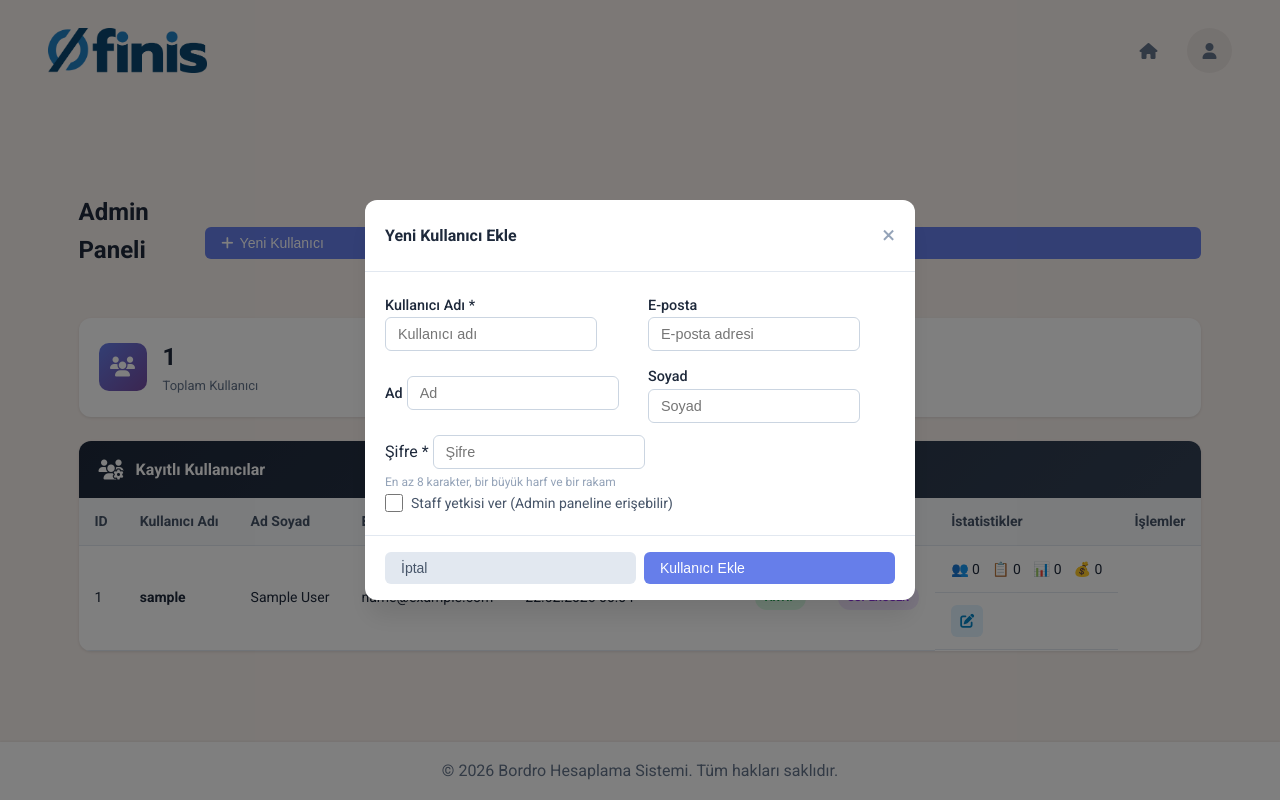
After one commit to Uur2001/bordro_sistemi, a Django app: page /admin-panel/ in a window 1280 px wide, after a click on "Yeni Kullanıcı". The commit adds this page. Run offline with Django 5.2, Linux system fonts and the light colour scheme; the visitor is signed in with stand-in values (Sample User, id 1); data comes from the database, SQL or seed files in the repository; data that the repository does not hold is empty.

Commit message:
Admin paneli eklendi.

```diff
--- a/bordro_app/urls.py
+++ b/bordro_app/urls.py
@@ -29,4 +29,8 @@ urlpatterns = [
     path('profil/', views.profil, name='profil'),
     path('api/profil/guncelle/', views.profil_guncelle, name='profil_guncelle'),
     path('api/sifre-degistir/', views.sifre_degistir, name='sifre_degistir'),
+    path('admin-panel/', views.admin_panel, name='admin_panel'),
+    path('api/admin/kullanici/ekle/', views.admin_kullanici_ekle, name='admin_kullanici_ekle'),
+    path('api/admin/kullanici/<int:user_id>/guncelle/', views.admin_kullanici_guncelle, name='admin_kullanici_guncelle'),
+    path('api/admin/kullanici/<int:user_id>/sil/', views.admin_kullanici_sil, name='admin_kullanici_sil'),
 ]
--- a/bordro_app/views.py
+++ b/bordro_app/views.py
@@ -14,6 +14,7 @@ from django.contrib.auth.models import User
 from django.contrib.auth.decorators import login_required
 from django.shortcuts import redirect
 from .exports import create_aylik_bordro_excel, create_yillik_bordro_excel, create_tazminat_excel
+from django.contrib.admin.views.decorators import staff_member_required
 
 
 def home(request):
@@ -879,3 +880,171 @@ def sifre_degistir(request):
 
     except Exception as e:
         return JsonResponse({'success': False, 'error': str(e)}, status=500)
+
+
+@staff_member_required(login_url='giris')
+def admin_panel(request):
+    """Admin paneli - Kullanıcı yönetimi"""
+
+    # Tüm kullanıcıları getir
+    kullanicilar = User.objects.all().order_by('-date_joined')
+
+    # Her kullanıcı için istatistik hesapla
+    kullanici_listesi = []
+    for user in kullanicilar:
+        kullanici_listesi.append({
+            'user': user,
+            'calisan_sayisi': Calisan.objects.filter(user=user, aktif=True).count(),
+            'aylik_bordro': AylikBordro.objects.filter(user=user).count(),
+            'yillik_bordro': YillikBordro.objects.filter(user=user).count(),
+            'tazminat': Tazminat.objects.filter(user=user).count(),
+        })
+
+    context = {
+        'active_page': 'admin_panel',
+        'kullanicilar': kullanici_listesi,
+        'toplam_kullanici': kullanicilar.count(),
+    }
+
+    return render(request, 'admin_panel.html', context)
+
+
+@csrf_exempt
+@staff_member_required(login_url='giris')
+def admin_kullanici_ekle(request):
+    """Yeni kullanıcı ekle"""
+    if request.method != 'POST':
+        return JsonResponse({'success': False, 'error': 'Sadece POST metodu kabul edilir'}, status=405)
+
+    try:
+        data = json.loads(request.body)
+
+        username = data.get('username', '').strip()
+        email = data.get('email', '').strip()
+        password = data.get('password', '')
+        first_name = data.get('first_name', '').strip()
+        last_name = data.get('last_name', '').strip()
+        is_staff = data.get('is_staff', False)
+
+        # Validasyonlar
+        if not username:
+            return JsonResponse({'success': False, 'error': 'Kullanıcı adı zorunludur!'}, status=400)
+
+        if User.objects.filter(username=username).exists():
+            return JsonResponse({'success': False, 'error': 'Bu kullanıcı adı zaten mevcut!'}, status=400)
+
+        if email and User.objects.filter(email=email).exists():
+            return JsonResponse({'success': False, 'error': 'Bu e-posta zaten kullanılıyor!'}, status=400)
+
+        if len(password) < 8:
+            return JsonResponse({'success': False, 'error': 'Şifre en az 8 karakter olmalı!'}, status=400)
+
+        if not any(c.isupper() for c in password):
+            return JsonResponse({'success': False, 'error': 'Şifre en az bir büyük harf içermeli!'}, status=400)
+
+        if not any(c.isdigit() for c in password):
+            return JsonResponse({'success': False, 'error': 'Şifre en az bir rakam içermeli!'}, status=400)
+
+        # Kullanıcı oluştur
+        user = User.objects.create_user(
+            username=username,
+            email=email,
+            password=password,
+            first_name=first_name,
+            last_name=last_name,
+        )
+        user.is_staff = is_staff
+        user.save()
+
+        return JsonResponse({
+            'success': True,
+            'message': f'"{username}" kullanıcısı başarıyla oluşturuldu!',
+            'user_id': user.id
+        })
+
+    except Exception as e:
+        return JsonResponse({'success': False, 'error': str(e)}, status=500)
+
+
+@csrf_exempt
+@staff_member_required(login_url='giris')
+def admin_kullanici_guncelle(request, user_id):
+    """Kullanıcı bilgilerini güncelle"""
+    if request.method != 'POST':
+        return JsonResponse({'success': False, 'error': 'Sadece POST metodu kabul edilir'}, status=405)
+
+    try:
+        user = User.objects.filter(id=user_id).first()
+        if not user:
+            return JsonResponse({'success': False, 'error': 'Kullanıcı bulunamadı!'}, status=404)
+
+        data = json.loads(request.body)
+
+        # Bilgileri güncelle
+        if 'first_name' in data:
+            user.first_name = data['first_name'].strip()
+        if 'last_name' in data:
+            user.last_name = data['last_name'].strip()
+        if 'email' in data:
+            new_email = data['email'].strip()
+            if new_email and new_email != user.email:
+                if User.objects.filter(email=new_email).exclude(id=user_id).exists():
+                    return JsonResponse({'success': False, 'error': 'Bu e-posta zaten kullanılıyor!'}, status=400)
+                user.email = new_email
+        if 'is_active' in data:
+            user.is_active = data['is_active']
+        if 'is_staff' in data:
+            user.is_staff = data['is_staff']
+
+        # Şifre değişikliği (opsiyonel)
+        if data.get('password'):
+            password = data['password']
+            if len(password) < 8:
+                return JsonResponse({'success': False, 'error': 'Şifre en az 8 karakter olmalı!'}, status=400)
+            if not any(c.isupper() for c in password):
+                return JsonResponse({'success': False, 'error': 'Şifre en az bir büyük harf içermeli!'}, status=400)
+            if not any(c.isdigit() for c in password):
+                return JsonResponse({'success': False, 'error': 'Şifre en az bir rakam içermeli!'}, status=400)
+            user.set_password(password)
+
+        user.save()
+
+        return JsonResponse({
+            'success': True,
+            'message': f'"{user.username}" kullanıcısı güncellendi!'
+        })
+
+    except Exception as e:
+        return JsonResponse({'success': False, 'error': str(e)}, status=500)
+
+
+@csrf_exempt
+@staff_member_required(login_url='giris')
+def admin_kullanici_sil(request, user_id):
+    """Kullanıcıyı sil"""
+    if request.method != 'POST':
+        return JsonResponse({'success': False, 'error': 'Sadece POST metodu kabul edilir'}, status=405)
+
+    try:
+        user = User.objects.filter(id=user_id).first()
+        if not user:
+            return JsonResponse({'success': False, 'error': 'Kullanıcı bulunamadı!'}, status=404)
+
+        # Kendini silmeye çalışıyorsa engelle
+        if user.id == request.user.id:
+            return JsonResponse({'success': False, 'error': 'Kendinizi silemezsiniz!'}, status=400)
+
+        # Superuser'ı silmeye çalışıyorsa engelle
+        if user.is_superuser:
+            return JsonResponse({'success': False, 'error': 'Superuser silinemez!'}, status=400)
+
+        username = user.username
+        user.delete()
+
+        return JsonResponse({
+            'success': True,
+            'message': f'"{username}" kullanıcısı silindi!'
+        })
+
+    except Exception as e:
+        return JsonResponse({'success': False, 'error': str(e)}, status=500)
--- a/static/css/style.css
+++ b/static/css/style.css
@@ -3010,3 +3010,129 @@ footer p {
         grid-template-columns: 1fr;
     }
 }
+
+.admin-container {
+    max-width: 1400px;
+    margin: 0 auto;
+    padding: 20px;
+}
+
+.admin-header {
+    display: flex;
+    justify-content: space-between;
+    align-items: center;
+    margin-bottom: 24px;
+}
+
+.admin-card {
+    background: white;
+    border-radius: 12px;
+    box-shadow: 0 1px 3px rgba(0,0,0,0.1);
+    overflow: hidden;
+}
+
+.admin-card-header {
+    background: linear-gradient(135deg, #1e293b 0%, #334155 100%);
+    color: white;
+    padding: 16px 20px;
+    display: flex;
+    align-items: center;
+    gap: 12px;
+}
+
+.admin-card-header i {
+    font-size: 20px;
+}
+
+.admin-card-header h3 {
+    margin: 0;
+    font-size: 16px;
+    font-weight: 600;
+}
+
+.badge {
+    display: inline-block;
+    padding: 4px 10px;
+    border-radius: 12px;
+    font-size: 11px;
+    font-weight: 600;
+    text-transform: uppercase;
+}
+
+.badge-success {
+    background: #dcfce7;
+    color: #16a34a;
+}
+
+.badge-danger {
+    background: #fee2e2;
+    color: #dc2626;
+}
+
+.badge-blue {
+    background: #dbeafe;
+    color: #2563eb;
+}
+
+.badge-purple {
+    background: #f3e8ff;
+    color: #9333ea;
+}
+
+.badge-gray {
+    background: #f1f5f9;
+    color: #64748b;
+}
+
+.stats-cell {
+    display: flex;
+    gap: 12px;
+    font-size: 12px;
+}
+
+.stats-cell span {
+    cursor: help;
+}
+
+.modal-lg {
+    max-width: 550px;
+}
+
+.form-row {
+    display: grid;
+    grid-template-columns: 1fr 1fr;
+    gap: 16px;
+}
+
+.checkbox-label {
+    display: flex;
+    align-items: center;
+    gap: 8px;
+    cursor: pointer;
+    font-size: 14px;
+    color: #475569;
+}
+
+.checkbox-label input[type="checkbox"] {
+    width: 18px;
+    height: 18px;
+    cursor: pointer;
+}
+
+/* Responsive */
+@media (max-width: 768px) {
+    .admin-header {
+        flex-direction: column;
+        gap: 16px;
+        align-items: flex-start;
+    }
+
+    .form-row {
+        grid-template-columns: 1fr;
+    }
+
+    .stats-cell {
+        flex-wrap: wrap;
+        gap: 8px;
+    }
+}
--- /dev/null
+++ b/templates/admin_panel.html
@@ -0,0 +1,364 @@
+{% extends 'base.html' %}
+{% load static %}
+
+{% block title %}Admin Paneli{% endblock %}
+
+{% block content %}
+<div class="admin-container">
+    <div class="admin-header">
+        <h1 class="page-title">Admin Paneli</h1>
+        <button class="btn btn-primary" onclick="yeniKullaniciModal()">
+            <i class="fas fa-plus"></i> Yeni Kullanıcı
+        </button>
+    </div>
+
+    <!-- İstatistik Kartları -->
+    <div class="stats-row">
+        <div class="stat-card">
+            <div class="stat-icon blue"><i class="fas fa-users"></i></div>
+            <div class="stat-info">
+                <span class="stat-number">{{ toplam_kullanici }}</span>
+                <span class="stat-label">Toplam Kullanıcı</span>
+            </div>
+        </div>
+    </div>
+
+    <!-- Kullanıcı Tablosu -->
+    <div class="admin-card">
+        <div class="admin-card-header">
+            <i class="fas fa-users-cog"></i>
+            <h3>Kayıtlı Kullanıcılar</h3>
+        </div>
+        <div class="table-responsive">
+            <table class="data-table">
+                <thead>
+                    <tr>
+                        <th>ID</th>
+                        <th>Kullanıcı Adı</th>
+                        <th>Ad Soyad</th>
+                        <th>E-posta</th>
+                        <th>Kayıt Tarihi</th>
+                        <th>Son Giriş</th>
+                        <th>Durum</th>
+                        <th>Yetki</th>
+                        <th>İstatistikler</th>
+                        <th>İşlemler</th>
+                    </tr>
+                </thead>
+                <tbody>
+                    {% for item in kullanicilar %}
+                    <tr>
+                        <td>{{ item.user.id }}</td>
+                        <td><strong>{{ item.user.username }}</strong></td>
+                        <td>{{ item.user.first_name }} {{ item.user.last_name }}</td>
+                        <td>{{ item.user.email|default:"-" }}</td>
+                        <td>{{ item.user.date_joined|date:"d.m.Y H:i" }}</td>
+                        <td>{{ item.user.last_login|date:"d.m.Y H:i"|default:"-" }}</td>
+                        <td>
+                            {% if item.user.is_active %}
+                            <span class="badge badge-success">Aktif</span>
+                            {% else %}
+                            <span class="badge badge-danger">Pasif</span>
+                            {% endif %}
+                        </td>
+                        <td>
+                            {% if item.user.is_superuser %}
+                            <span class="badge badge-purple">Superuser</span>
+                            {% elif item.user.is_staff %}
+                            <span class="badge badge-blue">Staff</span>
+                            {% else %}
+                            <span class="badge badge-gray">Kullanıcı</span>
+                            {% endif %}
+                        </td>
+                        <td class="stats-cell">
+                            <span title="Çalışan">👥 {{ item.calisan_sayisi }}</span>
+                            <span title="Aylık Bordro">📋 {{ item.aylik_bordro }}</span>
+                            <span title="Yıllık Bordro">📊 {{ item.yillik_bordro }}</span>
+                            <span title="Tazminat">💰 {{ item.tazminat }}</span>
+                        </td>
+                        <td class="actions">
+                            <button class="btn-icon edit" onclick="kullaniciDuzenle({{ item.user.id }}, '{{ item.user.username }}', '{{ item.user.first_name }}', '{{ item.user.last_name }}', '{{ item.user.email }}', {{ item.user.is_active|yesno:'true,false' }}, {{ item.user.is_staff|yesno:'true,false' }})" title="Düzenle">
+                                <i class="fas fa-edit"></i>
+                            </button>
+                            {% if not item.user.is_superuser and item.user.id != request.user.id %}
+                            <button class="btn-icon delete" onclick="kullaniciSil({{ item.user.id }}, '{{ item.user.username }}')" title="Sil">
+                                <i class="fas fa-trash"></i>
+                            </button>
+                            {% endif %}
+                        </td>
+                    </tr>
+                    {% empty %}
+                    <tr>
+                        <td colspan="10" class="empty-message">Henüz kullanıcı bulunmuyor.</td>
+                    </tr>
+                    {% endfor %}
+                </tbody>
+            </table>
+        </div>
+    </div>
+</div>
+
+<!-- Yeni Kullanıcı Modal -->
+<div id="yeniKullaniciModal" class="modal">
+    <div class="modal-content modal-lg">
+        <div class="modal-header">
+            <h3>Yeni Kullanıcı Ekle</h3>
+            <span class="modal-close" onclick="modalKapat('yeniKullaniciModal')">&times;</span>
+        </div>
+        <div class="modal-body">
+            <div class="form-row">
+                <div class="form-group">
+                    <label>Kullanıcı Adı *</label>
+                    <input type="text" id="yeni_username" class="form-control" placeholder="Kullanıcı adı">
+                </div>
+                <div class="form-group">
+                    <label>E-posta</label>
+                    <input type="email" id="yeni_email" class="form-control" placeholder="E-posta adresi">
+                </div>
+            </div>
+            <div class="form-row">
+                <div class="form-group">
+                    <label>Ad</label>
+                    <input type="text" id="yeni_first_name" class="form-control" placeholder="Ad">
+                </div>
+                <div class="form-group">
+                    <label>Soyad</label>
+                    <input type="text" id="yeni_last_name" class="form-control" placeholder="Soyad">
+                </div>
+            </div>
+            <div class="form-group">
+                <label>Şifre *</label>
+                <input type="password" id="yeni_password" class="form-control" placeholder="Şifre">
+                <small class="form-hint">En az 8 karakter, bir büyük harf ve bir rakam</small>
+            </div>
+            <div class="form-group">
+                <label class="checkbox-label">
+                    <input type="checkbox" id="yeni_is_staff">
+                    <span>Staff yetkisi ver (Admin paneline erişebilir)</span>
+                </label>
+            </div>
+        </div>
+        <div class="modal-footer">
+            <button class="btn btn-secondary" onclick="modalKapat('yeniKullaniciModal')">İptal</button>
+            <button class="btn btn-primary" onclick="kullaniciEkle()">Kullanıcı Ekle</button>
+        </div>
+    </div>
+</div>
+
+<!-- Düzenle Modal -->
+<div id="duzenleModal" class="modal">
+    <div class="modal-content modal-lg">
+        <div class="modal-header">
+            <h3>Kullanıcı Düzenle</h3>
+            <span class="modal-close" onclick="modalKapat('duzenleModal')">&times;</span>
+        </div>
+        <div class="modal-body">
+            <input type="hidden" id="duzenle_user_id">
+            <div class="form-row">
+                <div class="form-group">
+                    <label>Kullanıcı Adı</label>
+                    <input type="text" id="duzenle_username" class="form-control" disabled>
+                    <small class="form-hint">Kullanıcı adı değiştirilemez</small>
+                </div>
+                <div class="form-group">
+                    <label>E-posta</label>
+                    <input type="email" id="duzenle_email" class="form-control" placeholder="E-posta adresi">
+                </div>
+            </div>
+            <div class="form-row">
+                <div class="form-group">
+                    <label>Ad</label>
+                    <input type="text" id="duzenle_first_name" class="form-control" placeholder="Ad">
+                </div>
+                <div class="form-group">
+                    <label>Soyad</label>
+                    <input type="text" id="duzenle_last_name" class="form-control" placeholder="Soyad">
+                </div>
+            </div>
+            <div class="form-group">
+                <label>Yeni Şifre (Boş bırakılırsa değişmez)</label>
+                <input type="password" id="duzenle_password" class="form-control" placeholder="Yeni şifre">
+                <small class="form-hint">En az 8 karakter, bir büyük harf ve bir rakam</small>
+            </div>
+            <div class="form-row">
+                <div class="form-group">
+                    <label class="checkbox-label">
+                        <input type="checkbox" id="duzenle_is_active">
+                        <span>Aktif</span>
+                    </label>
+                </div>
+                <div class="form-group">
+                    <label class="checkbox-label">
+                        <input type="checkbox" id="duzenle_is_staff">
+                        <span>Staff yetkisi</span>
+                    </label>
+                </div>
+            </div>
+        </div>
+        <div class="modal-footer">
+            <button class="btn btn-secondary" onclick="modalKapat('duzenleModal')">İptal</button>
+            <button class="btn btn-primary" onclick="kullaniciGuncelle()">Kaydet</button>
+        </div>
+    </div>
+</div>
+
+<script>
+function getCookie(name) {
+    let cookieValue = null;
+    if (document.cookie && document.cookie !== '') {
+        const cookies = document.cookie.split(';');
+        for (let i = 0; i < cookies.length; i++) {
+            const cookie = cookies[i].trim();
+            if (cookie.substring(0, name.length + 1) === (name + '=')) {
+                cookieValue = decodeURIComponent(cookie.substring(name.length + 1));
+                break;
+            }
+        }
+    }
+    return cookieValue;
+}
+
+// Modal aç/kapat
+function yeniKullaniciModal() {
+    document.getElementById('yeni_username').value = '';
+    document.getElementById('yeni_email').value = '';
+    document.getElementById('yeni_first_name').value = '';
+    document.getElementById('yeni_last_name').value = '';
+    document.getElementById('yeni_password').value = '';
+    document.getElementById('yeni_is_staff').checked = false;
+    document.getElementById('yeniKullaniciModal').classList.add('active');
+}
+
+function kullaniciDuzenle(id, username, firstName, lastName, email, isActive, isStaff) {
+    document.getElementById('duzenle_user_id').value = id;
+    document.getElementById('duzenle_username').value = username;
+    document.getElementById('duzenle_first_name').value = firstName;
+    document.getElementById('duzenle_last_name').value = lastName;
+    document.getElementById('duzenle_email').value = email;
+    document.getElementById('duzenle_password').value = '';
+    document.getElementById('duzenle_is_active').checked = isActive;
+    document.getElementById('duzenle_is_staff').checked = isStaff;
+    document.getElementById('duzenleModal').classList.add('active');
+}
+
+function modalKapat(modalId) {
+    document.getElementById(modalId).classList.remove('active');
+}
+
+// Modal dışına tıklayınca kapat
+document.querySelectorAll('.modal').forEach(modal => {
+    modal.addEventListener('click', function(e) {
+        if (e.target === this) {
+            this.classList.remove('active');
+        }
+    });
+});
+
+// Kullanıcı ekle
+async function kullaniciEkle() {
+    const username = document.getElementById('yeni_username').value.trim();
+    const email = document.getElementById('yeni_email').value.trim();
+    const first_name = document.getElementById('yeni_first_name').value.trim();
+    const last_name = document.getElementById('yeni_last_name').value.trim();
+    const password = document.getElementById('yeni_password').value;
+    const is_staff = document.getElementById('yeni_is_staff').checked;
+
+    if (!username) {
+        alert('Kullanıcı adı zorunludur!');
+        return;
+    }
+
+    if (!password) {
+        alert('Şifre zorunludur!');
+        return;
+    }
+
+    try {
+        const response = await fetch('/api/admin/kullanici/ekle/', {
+            method: 'POST',
+            headers: {
+                'Content-Type': 'application/json',
+                'X-CSRFToken': getCookie('csrftoken')
+            },
+            body: JSON.stringify({ username, email, first_name, last_name, password, is_staff })
+        });
+
+        const result = await response.json();
+
+        if (result.success) {
+            alert(result.message);
+            location.reload();
+        } else {
+            alert('Hata: ' + result.error);
+        }
+    } catch (error) {
+        alert('Bağlantı hatası: ' + error.message);
+    }
+}
+
+// Kullanıcı güncelle
+async function kullaniciGuncelle() {
+    const user_id = document.getElementById('duzenle_user_id').value;
+    const first_name = document.getElementById('duzenle_first_name').value.trim();
+    const last_name = document.getElementById('duzenle_last_name').value.trim();
+    const email = document.getElementById('duzenle_email').value.trim();
+    const password = document.getElementById('duzenle_password').value;
+    const is_active = document.getElementById('duzenle_is_active').checked;
+    const is_staff = document.getElementById('duzenle_is_staff').checked;
+
+    const data = { first_name, last_name, email, is_active, is_staff };
+    if (password) {
+        data.password = password;
+    }
+
+    try {
+        const response = await fetch(`/api/admin/kullanici/${user_id}/guncelle/`, {
+            method: 'POST',
+            headers: {
+                'Content-Type': 'application/json',
+                'X-CSRFToken': getCookie('csrftoken')
+            },
+            body: JSON.stringify(data)
+        });
+
+        const result = await response.json();
+
+        if (result.success) {
+            alert(result.message);
+            location.reload();
+        } else {
+            alert('Hata: ' + result.error);
+        }
+    } catch (error) {
+        alert('Bağlantı hatası: ' + error.message);
+    }
+}
+
+// Kullanıcı sil
+async function kullaniciSil(id, username) {
+    if (!confirm(`"${username}" kullanıcısını silmek istediğinize emin misiniz?\n\nBu işlem geri alınamaz ve kullanıcının tüm verileri silinecektir!`)) {
+        return;
+    }
+
+    try {
+        const response = await fetch(`/api/admin/kullanici/${id}/sil/`, {
+            method: 'POST',
+            headers: {
+                'X-CSRFToken': getCookie('csrftoken')
+            }
+        });
+
+        const result = await response.json();
+
+        if (result.success) {
+            alert(result.message);
+            location.reload();
+        } else {
+            alert('Hata: ' + result.error);
+        }
+    } catch (error) {
+        alert('Bağlantı hatası: ' + error.message);
+    }
+}
+</script>
+{% endblock %}
--- a/templates/base.html
+++ b/templates/base.html
@@ -32,6 +32,11 @@
                         <a href="{% url 'profil' %}" class="user-menu-item">
                             <i class="fas fa-user-cog"></i> Profil Ayarları
                         </a>
+                        {% if user.is_staff %}
+                        <a href="{% url 'admin_panel' %}" class="user-menu-item">
+                            <i class="fas fa-shield-alt"></i> Admin Paneli
+                        </a>
+                        {% endif %}
                         <a href="{% url 'cikis' %}" class="user-menu-item">
                             <i class="fas fa-sign-out-alt"></i> Çıkış Yap
                         </a>
```
